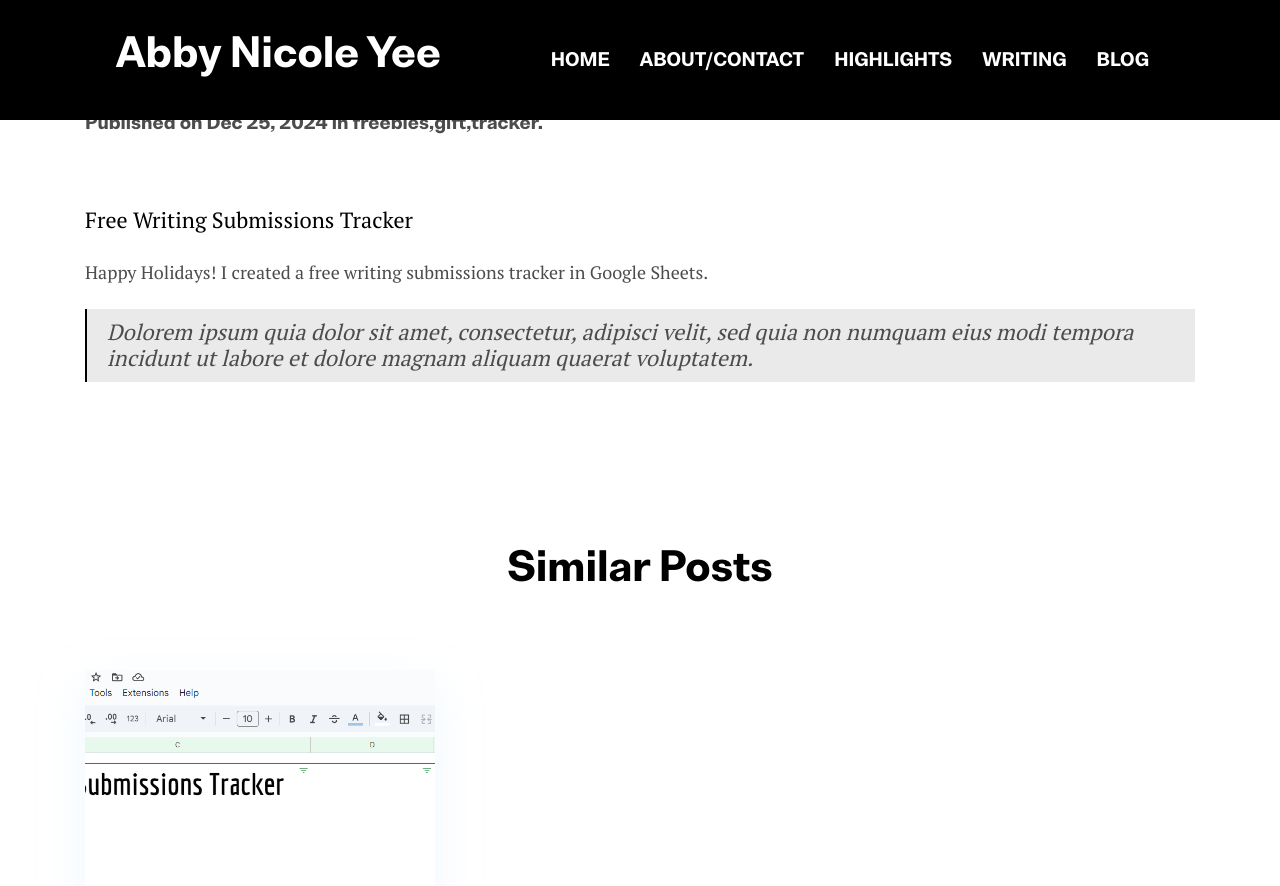
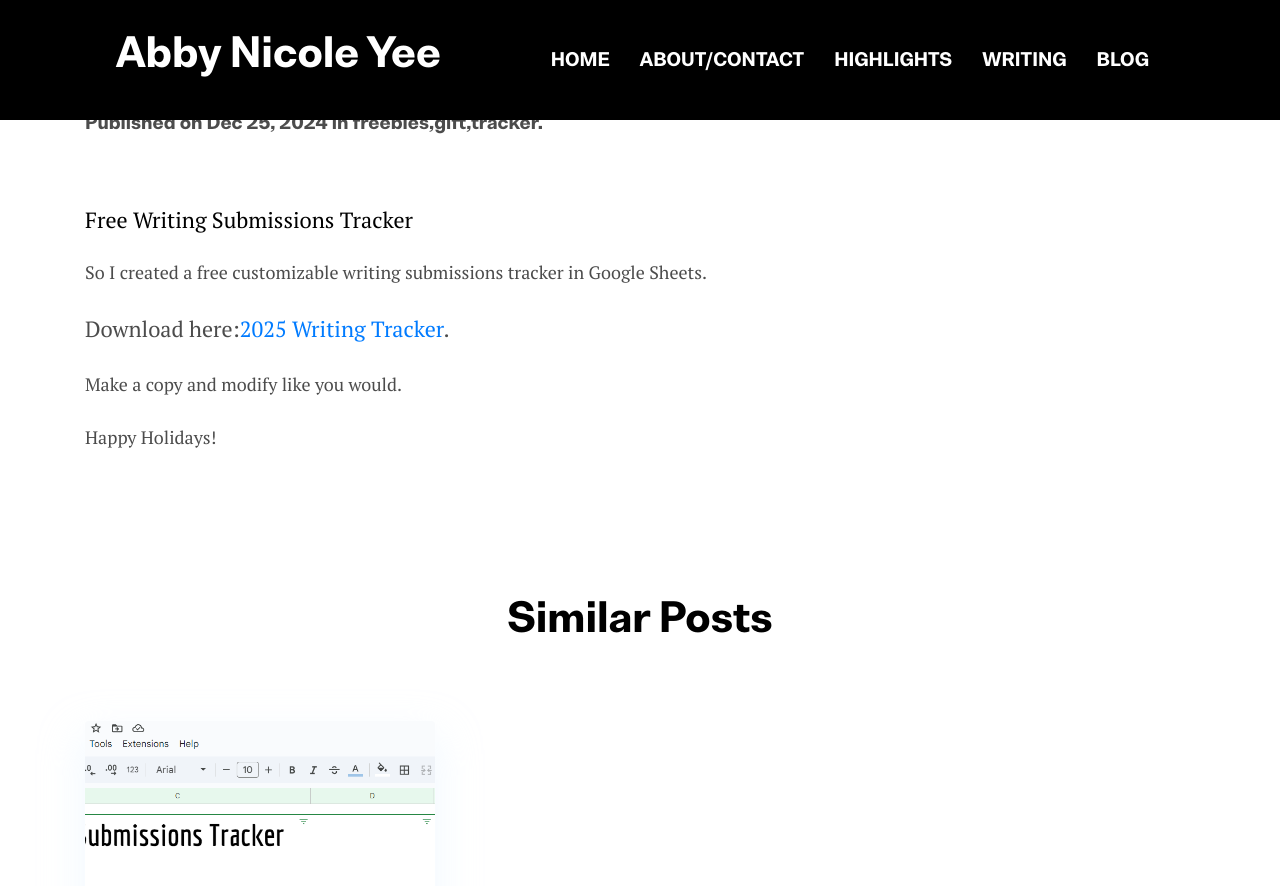
Before and after one commit to abbynicoleyee/abbynicoleyee.github.io, a Jekyll site: the page built from _posts/2024-12-25-free-tracker.md, in a window 1280 px wide and 900 px high, scrolled down 609 px. Shown: the top 886 px of the window. Built offline with Jekyll 4.4.1, drawn with Linux system fonts in a browser that asks for light colours.

Commit message:
Update 2024-12-25-free-tracker.md

```diff
--- a/_posts/2024-12-25-free-tracker.md
+++ b/_posts/2024-12-25-free-tracker.md
@@ -9,6 +9,10 @@ tags:   freebies, gift, tracker
 
 **Free Writing Submissions Tracker**
 
-Happy Holidays! I created a free writing submissions tracker in Google Sheets.
+So I created a free customizable writing submissions tracker in Google Sheets.
 
-> Dolorem ipsum quia dolor sit amet, consectetur, adipisci velit, sed quia non numquam eius modi tempora incidunt ut labore et dolore magnam aliquam quaerat voluptatem.
+<p class="paragraph-lg">Download here:<a href="https://docs.google.com/spreadsheets/d/1Ig98OD3g4oTDIGXHjQ2EM2vhTMn6mJDPIjOSRHs-3yM/edit?usp=sharing)">2025 Writing Tracker</a>.</p>
+
+Make a copy and modify like you would.
+
+Happy Holidays!
```
